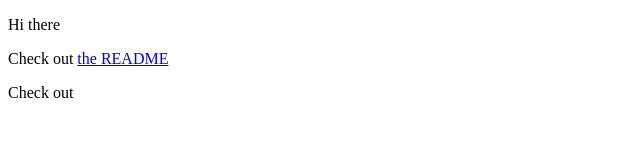
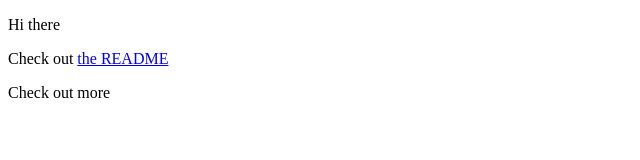
Before and after one commit to bahmutov/eleventy-example, a website: page index.html in a window 1280 px wide. Shown: the full height of the page, 0-640 px from the left. Drawn offline with Linux system fonts and the light colour scheme.

Commit message:
test: testing build on PR

```diff
--- a/index.html
+++ b/index.html
@@ -6,6 +6,6 @@
   <body>
     <p>Hi there</p>
     <p>Check out <a href="/README">the README</a></p>
-    <p>Check out</p>
+    <p>Check out more</p>
   </body>
 </html>
```
